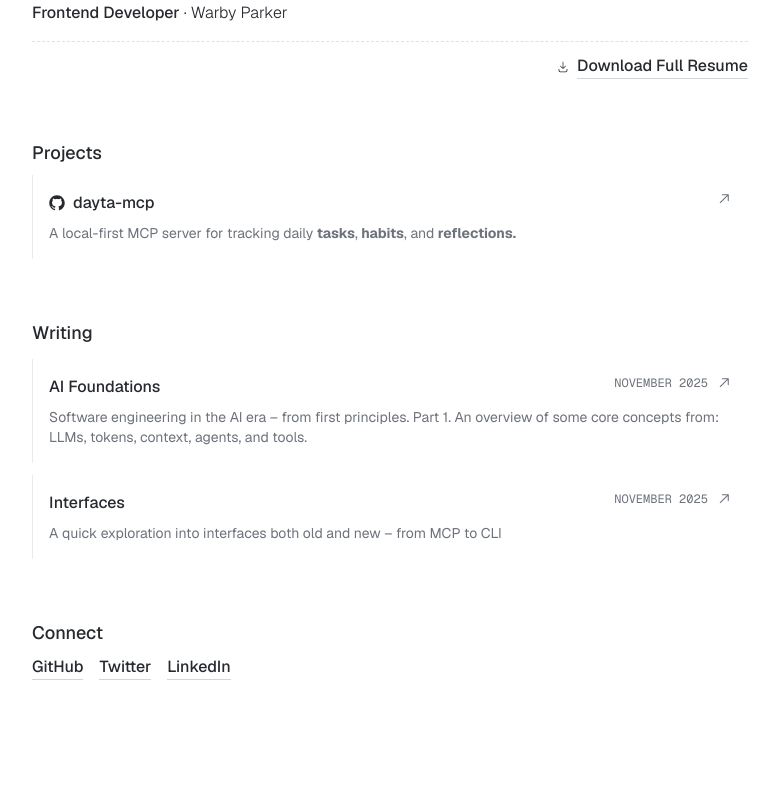
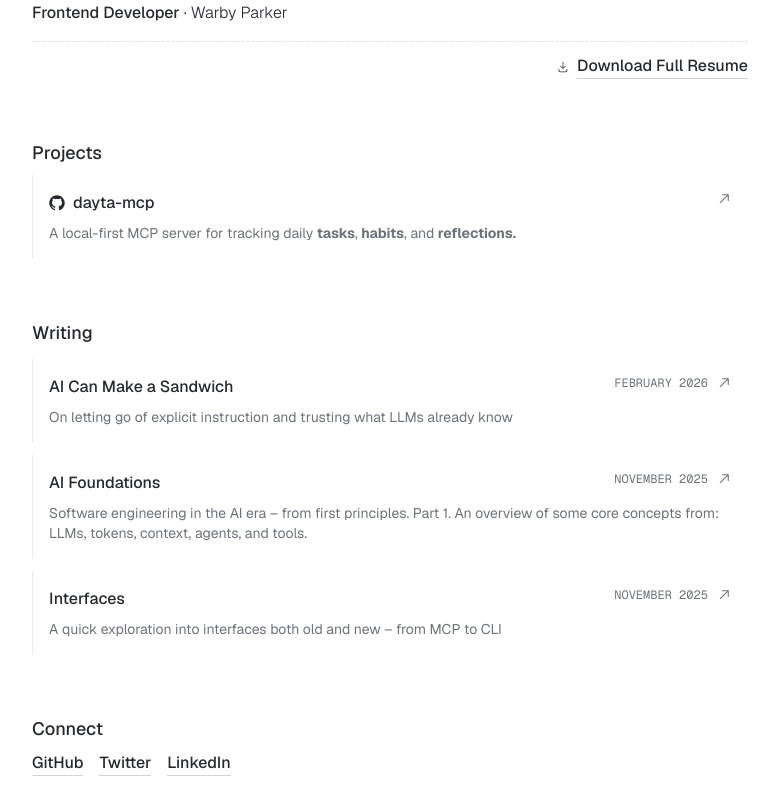
Before and after one commit to pruett/kevinpruett.com, a Next.js app: page / in a window 1280 px wide. Shown: the part 763-1563 px from the top of the page, without its empty margins (250-1029 px from the left). Before the commit the page ends 1467 px from the top, so only its background shows below. Built offline with nearby package versions, Linux system fonts and the light colour scheme.

Commit message:
Add AI Can Make a Sandwich to homepage writing section

```diff
--- a/src/app/_sections/writing.tsx
+++ b/src/app/_sections/writing.tsx
@@ -8,6 +8,18 @@ export function Writing() {
     >
       <h2 className="font-medium text-lg">Writing</h2>
 
+      <div className="flex flex-col gap-3">
+        <HoverLinkCard
+          href="/ai-can-make-a-sandwich"
+          title="AI Can Make a Sandwich"
+          description="On letting go of explicit instruction and trusting what LLMs already know"
+          badge={
+            <span className="text-xs text-muted-foreground font-mono uppercase">
+              February 2026
+            </span>
+          }
+        />
+      </div>
       <div className="flex flex-col gap-3">
         <HoverLinkCard
           href="/ai-foundations"
```
